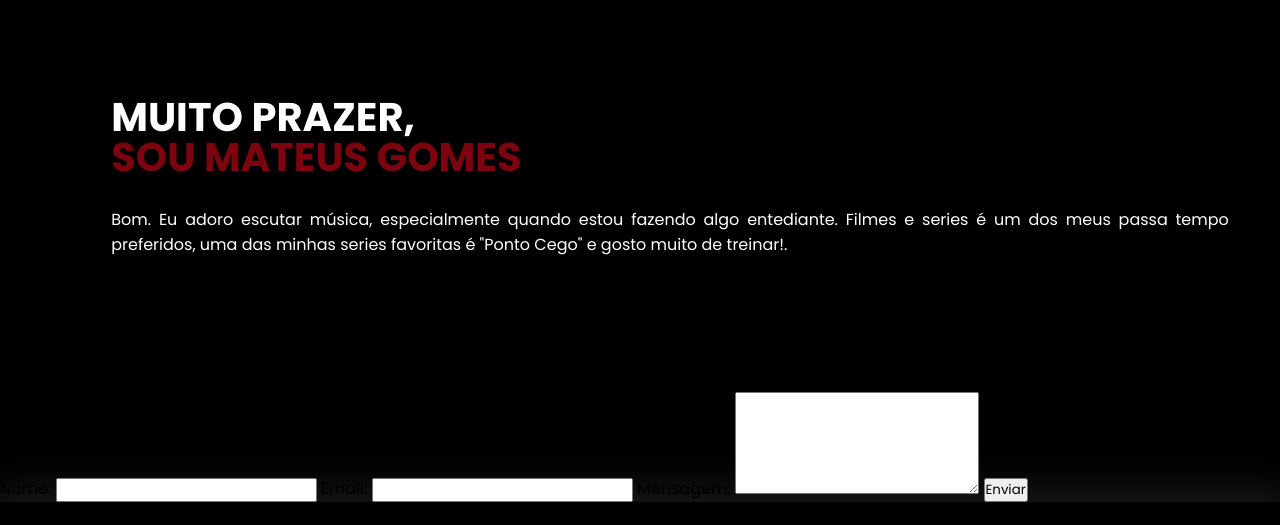
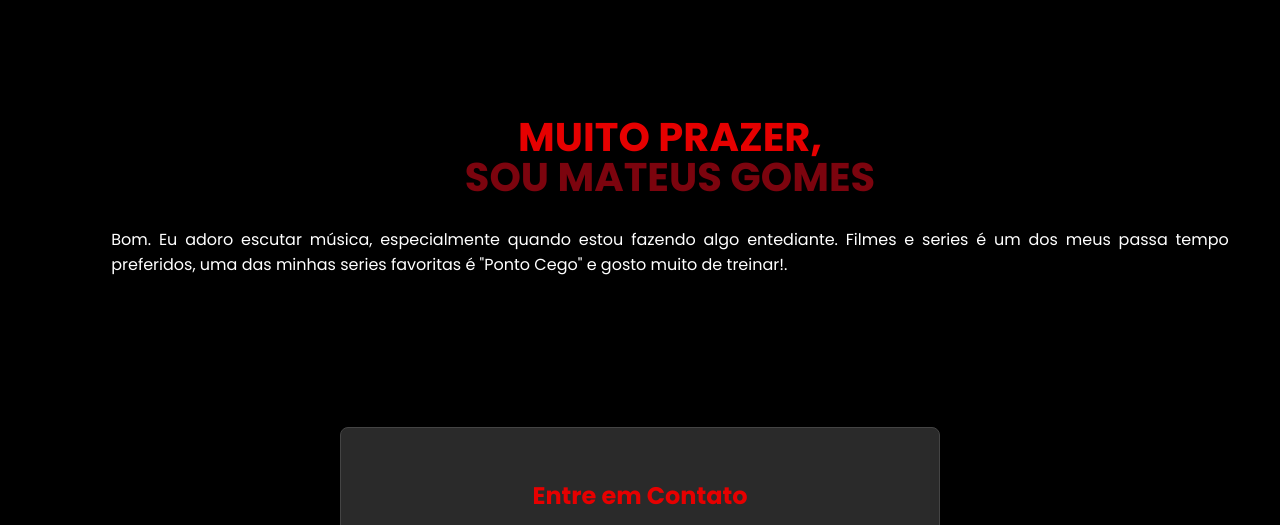
Before and after one commit to gmateus007/portifolio-gomes, a plain HTML site: page index.html in a window 1280 px wide. Shown: the part 850-1375 px from the top of the page. Drawn offline with nearby package versions, Linux system fonts and the light colour scheme.

Commit message:
Update style.css

```diff
--- a/style.css
+++ b/style.css
@@ -387,3 +387,53 @@ footer .line-footer p a {
         text-align: center;
     }
 }
+
+#contact-section {
+    background-color: #2a2a2a; /* Cinza escuro */
+    padding: 50px;
+    border: 1px solid #444;
+    max-width: 600px;
+    margin: 50px auto;
+    border-radius: 8px;
+}
+
+h2 {
+    color: #e60000; /* Vermelho */
+    text-align: center;
+}
+
+form {
+    display: flex;
+    flex-direction: column;
+}
+
+label {
+    margin-top: 15px;
+    font-size: 16px;
+}
+
+input, textarea {
+    padding: 10px;
+    margin-top: 5px;
+    border: 1px solid #444;
+    border-radius: 4px;
+    background-color: #1a1a1a; /* Preto */
+    color: #f5f5f5; /* Branco suave */
+    font-size: 16px;
+}
+
+button {
+    margin-top: 20px;
+    padding: 10px;
+    background-color: #e60000; /* Vermelho */
+    color: #f5f5f5; /* Branco suave */
+    border: none;
+    border-radius: 4px;
+    font-size: 16px;
+    cursor: pointer;
+    transition: background-color 0.3s;
+}
+
+button:hover {
+    background-color: #ff3333; /* Vermelho claro */
+}
```
